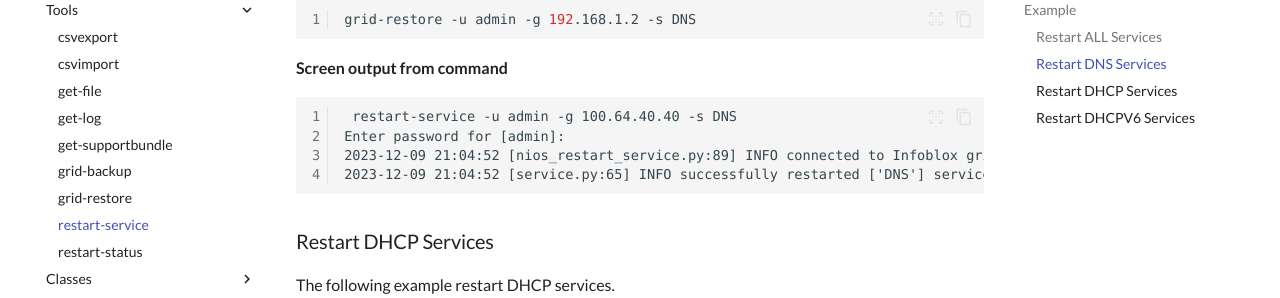
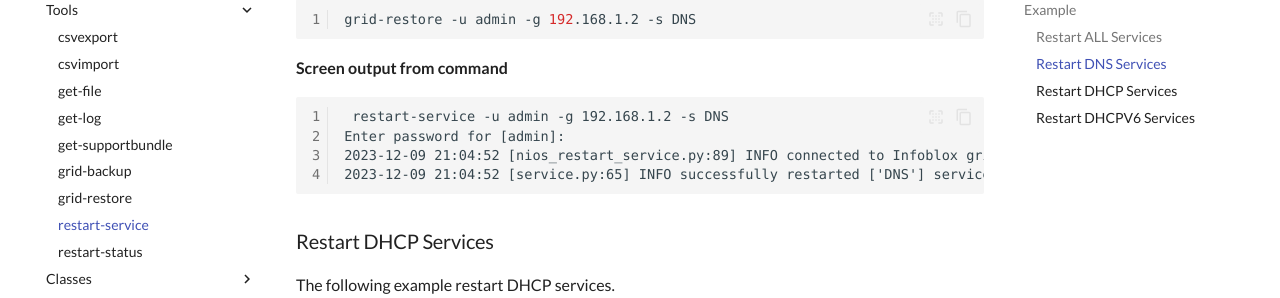
Before and after one commit to Infoblox-PS/ibx-sdk, an MkDocs documentation site: the page built from docs/examples/restart_service.md, in a window 1280 px wide and 900 px high, scrolled down 1200 px. Shown: the part 152-450 px from the top of the window. Built offline with MkDocs 1.6.1 and Material for MkDocs 9.7.7, drawn with Linux system fonts in a browser that asks for light colours; some web fonts are replaced; comment, search, counter and statistics services are not loaded.

Commit message:
Update IP address in service restart example
The IP address used in the restart service example in the documentation has been updated. This change reflects the correct usage of the "restart-service" command with a more common example of an IP address.

````diff
--- a/docs/examples/restart_service.md
+++ b/docs/examples/restart_service.md
@@ -57,7 +57,7 @@ grid-restore -u admin -g 192.168.1.2 -s DNS
 **Screen output from command**
 
 ```text
- restart-service -u admin -g 100.64.40.40 -s DNS
+ restart-service -u admin -g 192.168.1.2 -s DNS
 Enter password for [admin]:
 2023-12-09 21:04:52 [nios_restart_service.py:89] INFO connected to Infoblox grid manager 192.168.1.2
 2023-12-09 21:04:52 [service.py:65] INFO successfully restarted ['DNS'] services
````
